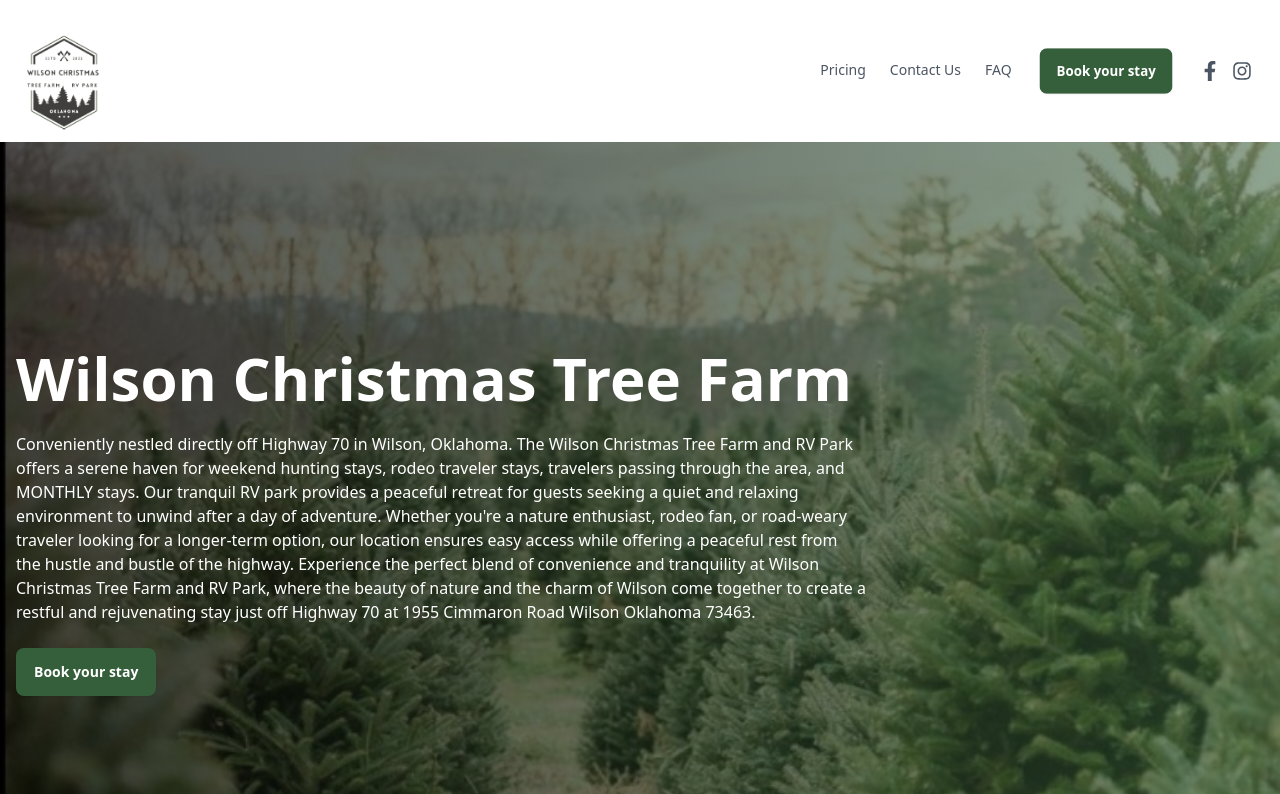
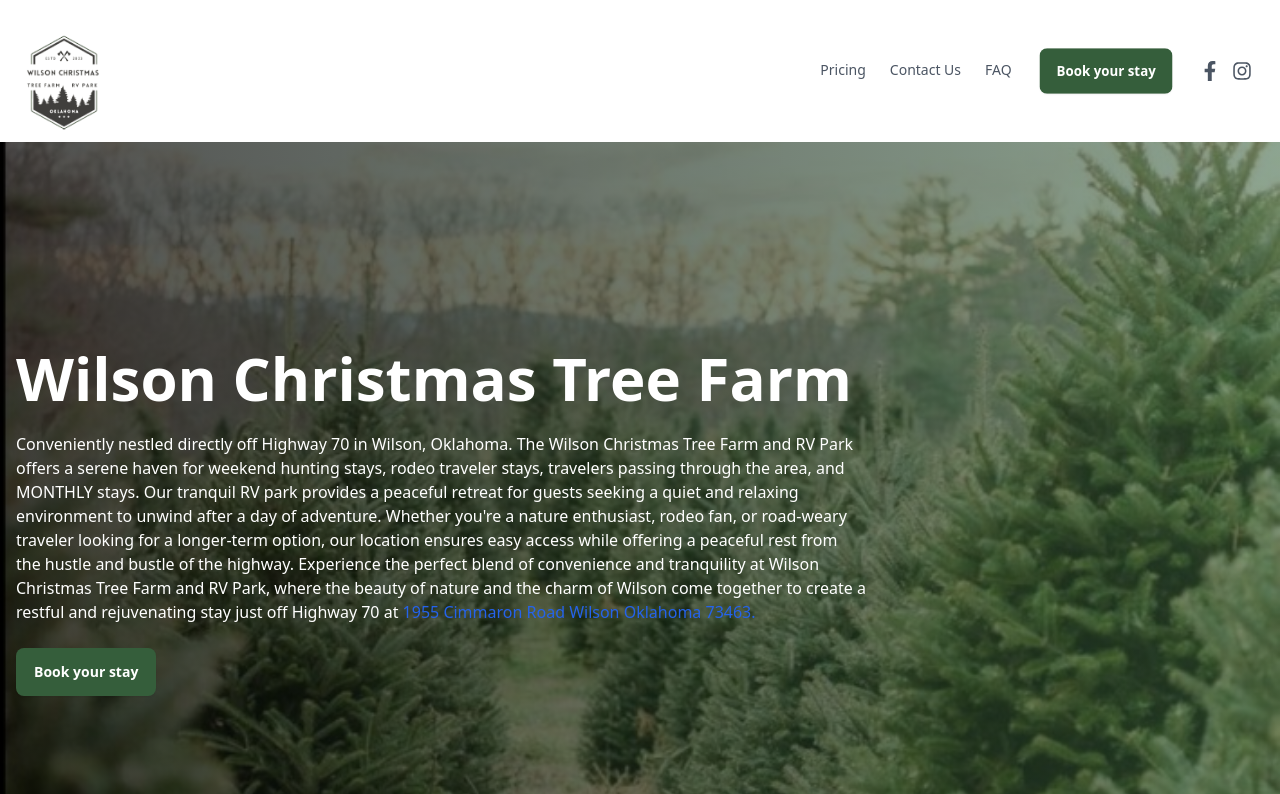
Before and after one commit to MahidunNobi/rv-park, a React (Vite) app: page / in a window 1280 px wide. Shown: the top 794 px of the page. Built offline with nearby package versions, Linux system fonts and the light colour scheme.

Commit message:
Address Link added to all the locations

```diff
--- a/src/componants/Amenities&Reviews/Amenities/Amenities.jsx
+++ b/src/componants/Amenities&Reviews/Amenities/Amenities.jsx
@@ -67,7 +67,13 @@ const Amenities = () => {
           <div className="min-w-6">
             <FaCheckCircle className="text-hunterGreen" />
           </div>
-          1955 Cimmaron Road, Wilson Oklahoma 73463
+          <a
+            target="_blank"
+            href="https://www.google.com/maps/place/Wilson+Christmas+Tree+Farm+and+RV+Park/@34.1718366,-97.4398719,17z/data=!3m1!4b1!4m6!3m5!1s0x864d49902a2a3d41:0x2e0971523cd6264a!8m2!3d34.1718366!4d-97.4398719!16s%2Fg%2F11vs9bw4dq?entry=ttu"
+            className="text-blue-600"
+          >
+            1955 Cimmaron Road Wilson Oklahoma 73463.
+          </a>
         </li>
       </ul>
       <FilledButton />
--- a/src/componants/Banner/Banner.jsx
+++ b/src/componants/Banner/Banner.jsx
@@ -21,8 +21,14 @@ const Banner = () => {
             Experience the perfect blend of convenience and tranquility at
             Wilson Christmas Tree Farm and RV Park, where the beauty of nature
             and the charm of Wilson come together to create a restful and
-            rejuvenating stay just off Highway 70 at 1955 Cimmaron Road Wilson
-            Oklahoma 73463.
+            rejuvenating stay just off Highway 70 at{" "}
+            <a
+              target="_blank"
+              href="https://www.google.com/maps/place/Wilson+Christmas+Tree+Farm+and+RV+Park/@34.1718366,-97.4398719,17z/data=!3m1!4b1!4m6!3m5!1s0x864d49902a2a3d41:0x2e0971523cd6264a!8m2!3d34.1718366!4d-97.4398719!16s%2Fg%2F11vs9bw4dq?entry=ttu"
+              className="text-blue-600"
+            >
+              1955 Cimmaron Road Wilson Oklahoma 73463.{" "}
+            </a>
           </p>
           <FilledButton />
         </div>
--- a/src/componants/ContactUsParkDetails/ParkInfo/ParkInfo.jsx
+++ b/src/componants/ContactUsParkDetails/ParkInfo/ParkInfo.jsx
@@ -31,8 +31,14 @@ const ParkInfo = () => {
         </span>
         <br />
         <span className="flex gap-3 items-center">
-          <FaLocationDot className="text-hunterGreen" /> 1955 Cimmaron Road,
-          Wilson Oklahoma 73463
+          <FaLocationDot className="text-hunterGreen" />
+          <a
+            target="_blank"
+            href="https://www.google.com/maps/place/Wilson+Christmas+Tree+Farm+and+RV+Park/@34.1718366,-97.4398719,17z/data=!3m1!4b1!4m6!3m5!1s0x864d49902a2a3d41:0x2e0971523cd6264a!8m2!3d34.1718366!4d-97.4398719!16s%2Fg%2F11vs9bw4dq?entry=ttu"
+            className="text-blue-600"
+          >
+            1955 Cimmaron Road Wilson Oklahoma 73463.
+          </a>
         </span>
       </div>
     </div>
--- a/src/componants/Footer/Footer.jsx
+++ b/src/componants/Footer/Footer.jsx
@@ -17,6 +17,13 @@ const Footer = () => {
         </button>
       </div>
       <p>© Wilson Christmas Tree Farm and RV Park</p>
+      <a
+        target="_blank"
+        href="https://www.google.com/maps/place/Wilson+Christmas+Tree+Farm+and+RV+Park/@34.1718366,-97.4398719,17z/data=!3m1!4b1!4m6!3m5!1s0x864d49902a2a3d41:0x2e0971523cd6264a!8m2!3d34.1718366!4d-97.4398719!16s%2Fg%2F11vs9bw4dq?entry=ttu"
+        className="text-blue-600"
+      >
+        1955 Cimmaron Road Wilson Oklahoma 73463.{" "}
+      </a>
     </footer>
   );
 };
```
